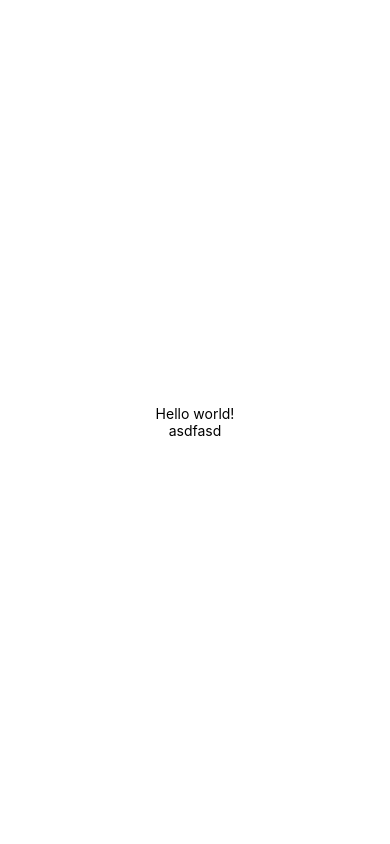
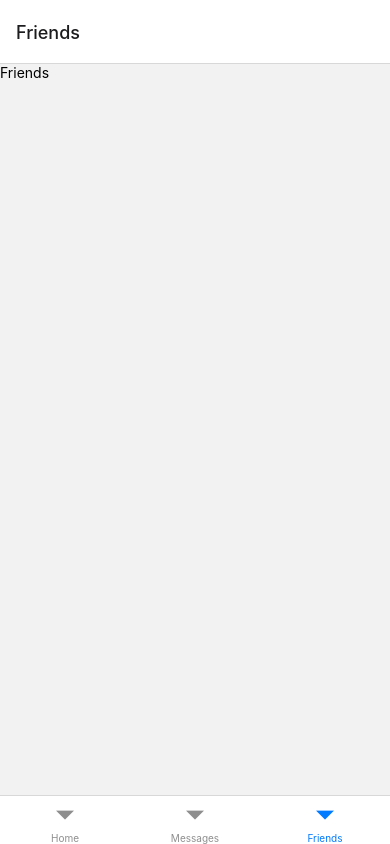
Before and after one commit to ChangePlusPlusVandy/fl-frontend, a React Native app: screen /Friends in a window 390 px wide. Built offline with nearby package versions, Linux system fonts and the light colour scheme.

Commit message:
react navigation tab bar created

```diff
--- a/App.tsx
+++ b/App.tsx
@@ -1,12 +1,13 @@
 import React from "react";
 import { StyleSheet, Text, View } from "react-native";
+import { NavigationContainer } from "@react-navigation/native";
+import NavBar from "./app/components/NavBar";
 
 export default function App() {
   return (
-    <View style={styles.container}>
-      <Text>Hello world!</Text>
-      <Text>asdfasd</Text>
-    </View>
+    <NavigationContainer>
+      <NavBar />
+    </NavigationContainer>
   );
 }
 
--- a/app/components/NavBar.tsx
+++ b/app/components/NavBar.tsx
@@ -0,0 +1,20 @@
+import React from "react";
+import { StyleSheet, Text, View } from "react-native";
+import { createBottomTabNavigator } from "@react-navigation/bottom-tabs";
+import Home from "../screens/Home";
+import Messages from "../screens/Messages";
+import Friends from "../screens/Friends";
+
+const Tab = createBottomTabNavigator();
+
+const NavBar = () => {
+  return (
+    <Tab.Navigator>
+      <Tab.Screen name="Home" component={Home} />
+      <Tab.Screen name="Messages" component={Messages} />
+      <Tab.Screen name="Friends" component={Friends} />
+    </Tab.Navigator>
+  );
+};
+
+export default NavBar;
--- /dev/null
+++ b/app/screens/Friends.tsx
@@ -0,0 +1,12 @@
+import React from "react";
+import { View, Text } from "react-native";
+
+const Friends = () => {
+  return (
+    <View>
+      <Text>Friends</Text>
+    </View>
+  );
+};
+
+export default Friends;
--- /dev/null
+++ b/app/screens/Home.tsx
@@ -0,0 +1,12 @@
+import React from "react";
+import { View, Text } from "react-native";
+
+const Home = () => {
+  return (
+    <View>
+      <Text>Home Screen</Text>
+    </View>
+  );
+};
+
+export default Home;
--- /dev/null
+++ b/app/screens/Messages.tsx
@@ -0,0 +1,12 @@
+import React from "react";
+import { View, Text } from "react-native";
+
+const Messages = () => {
+  return (
+    <View>
+      <Text>Messages</Text>
+    </View>
+  );
+};
+
+export default Messages;
--- a/package.json
+++ b/package.json
@@ -10,12 +10,17 @@
   },
   "dependencies": {
     "@expo/webpack-config": "^19.0.0",
+    "@react-navigation/bottom-tabs": "^6.5.11",
+    "@react-navigation/native": "^6.1.9",
     "dotenv": "^16.3.1",
     "expo": "~49.0.15",
+    "expo-router": "^2.0.10",
     "firebase": "^10.5.2",
     "react": "18.2.0",
     "react-dom": "18.2.0",
     "react-native": "0.72.6",
+    "react-native-safe-area-context": "4.6.3",
+    "react-native-screens": "~3.22.0",
     "react-native-web": "~0.19.6"
   },
   "devDependencies": {
```
Also changed, not shown: 1 other file (tests, documents, lock files or other folders).
